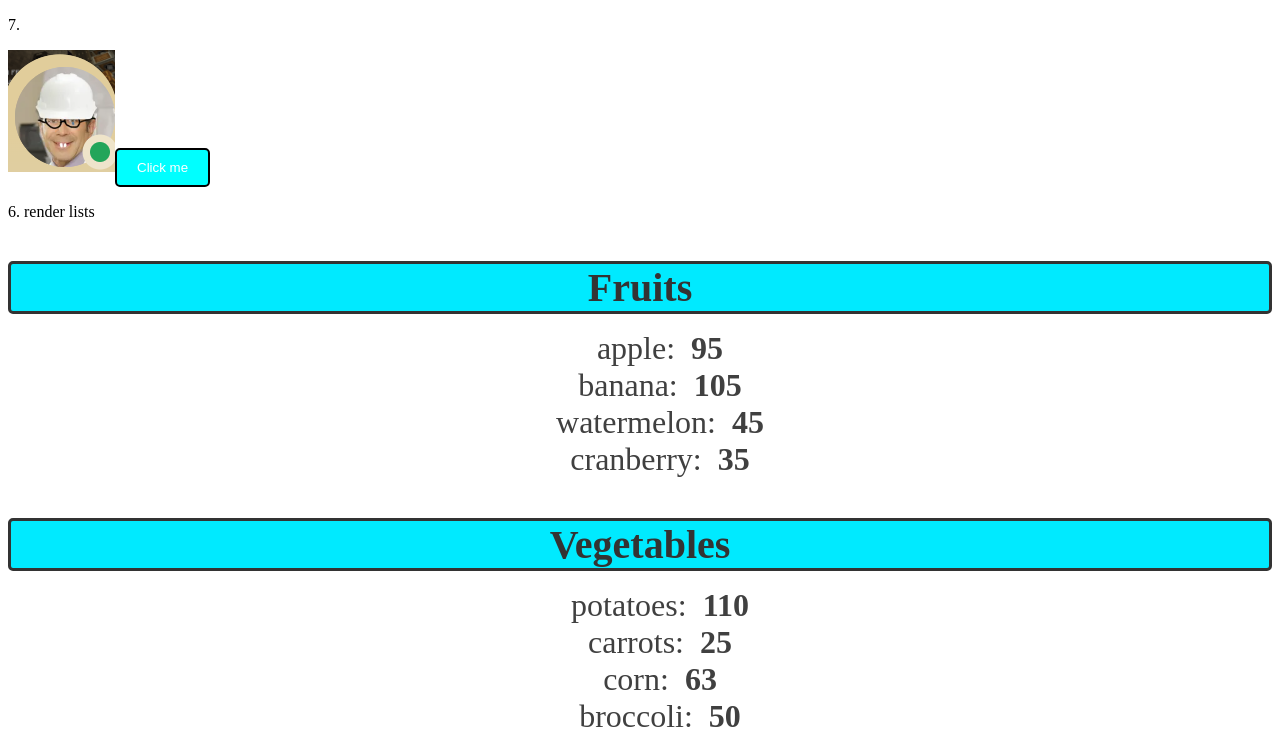
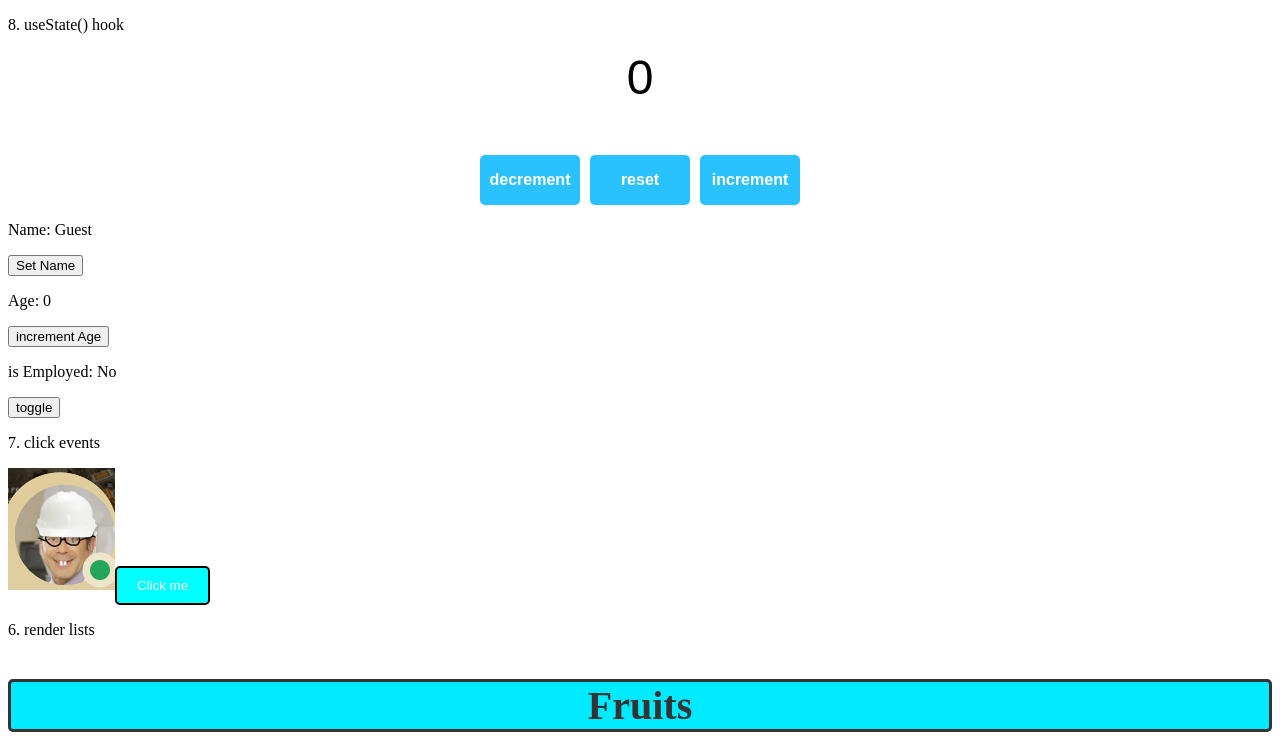
Before and after one commit to dominids/website, a React (Vite) app in the folder my-react-app/: page / in a window 1280 px wide. Shown: the top 751 px of the page. Built offline with nearby package versions, Linux system fonts and the light colour scheme.

Commit message:
useState() hook

```diff
--- a/my-react-app/src/App.tsx
+++ b/my-react-app/src/App.tsx
@@ -4,6 +4,8 @@
 import UserGreeting from "./UserGreeting";
 import List from "./List";
 import ProfilePicture from "./ProfilePicture";
+import MyComponent from "./MyComponent";
+import Counter from "./Button/Counter";
 function App() {
   const fruits = [
     {id: 1,name:"apple", calories: 95},
@@ -17,7 +19,10 @@
     {id: 9,name:"broccoli", calories: 50}];
   return(
     <>
-    <p>7.</p>
+    <p>8. useState() hook</p>
+    <Counter></Counter>
+    <MyComponent></MyComponent>
+    <p>7. click events</p>
     <ProfilePicture></ProfilePicture>
     <Button></Button>
     <p>6. render lists</p>
--- /dev/null
+++ b/my-react-app/src/Button/Counter.tsx
@@ -0,0 +1,23 @@
+import React, {useState} from 'react'
+
+function Counter(){
+    const [count,setCount] = useState(0);
+    const increment = () => {
+        setCount(count+1);
+    }
+    const decrement = () => {
+        setCount(count-1);
+    }
+    const reset = () => {
+        setCount(0);
+    }
+
+    return (<div className="counter-container">
+        <p className="counter-display">{count}</p>
+        <button className="counter-button" onClick={decrement}>decrement</button>
+        <button className="counter-button" onClick={reset}>reset</button>
+        <button className="counter-button" onClick={increment}>increment</button>
+    </div>)
+}
+
+export default Counter
--- /dev/null
+++ b/my-react-app/src/MyComponent.tsx
@@ -0,0 +1,30 @@
+import React, {useState} from 'react'
+
+function MyComponent(){
+    const [name, setName] = useState("Guest");
+    const [age,setAge]=useState(0);
+    const [isEmployed, setIsEmployed]=useState(false);
+    //when you update var with useState() it triggers component do rerender
+    const updateName = () => {
+        setName("Dominik");
+    };
+    const incrementAge = () => {
+        setAge(age+1);
+    }
+    const toggleEmployedStatus = () => {
+        setIsEmployed(!isEmployed);
+    }
+
+    return(<div>
+        <p>Name: {name}</p>
+        <button onClick={updateName}>Set Name</button>
+
+        <p>Age: {age}</p>
+        <button onClick={incrementAge}>increment Age</button>
+
+        <p>is Employed: {isEmployed ? "Yes" : "No"}</p>
+        <button onClick={toggleEmployedStatus}>toggle</button>
+    </div>);
+}
+
+export default MyComponent
--- a/my-react-app/src/index.css
+++ b/my-react-app/src/index.css
@@ -72,3 +72,28 @@
   color: hsl(0, 0%, 45%);
   cursor: pointer;
 }
+
+.counter-container{
+  text-align: center;
+  font-family: Arial, Helvetica, sans-serif;
+}
+.counter-display{
+  font-size: 3em;
+  margin-top: 0;
+  margin-bottom: 50px;
+}
+.counter-button{
+  width: 100px;
+  height: 50px;
+  font-size: 1em;
+  font-weight: bold;
+  margin: 0px 5px;
+  color: white;
+  border: none;
+  border-radius: 5px;
+  cursor: pointer;
+  background-color: hsl(197, 100%, 58%);
+}
+.counter-button:hover{
+  background-color: hsl(197, 100%, 48%);
+}
```
